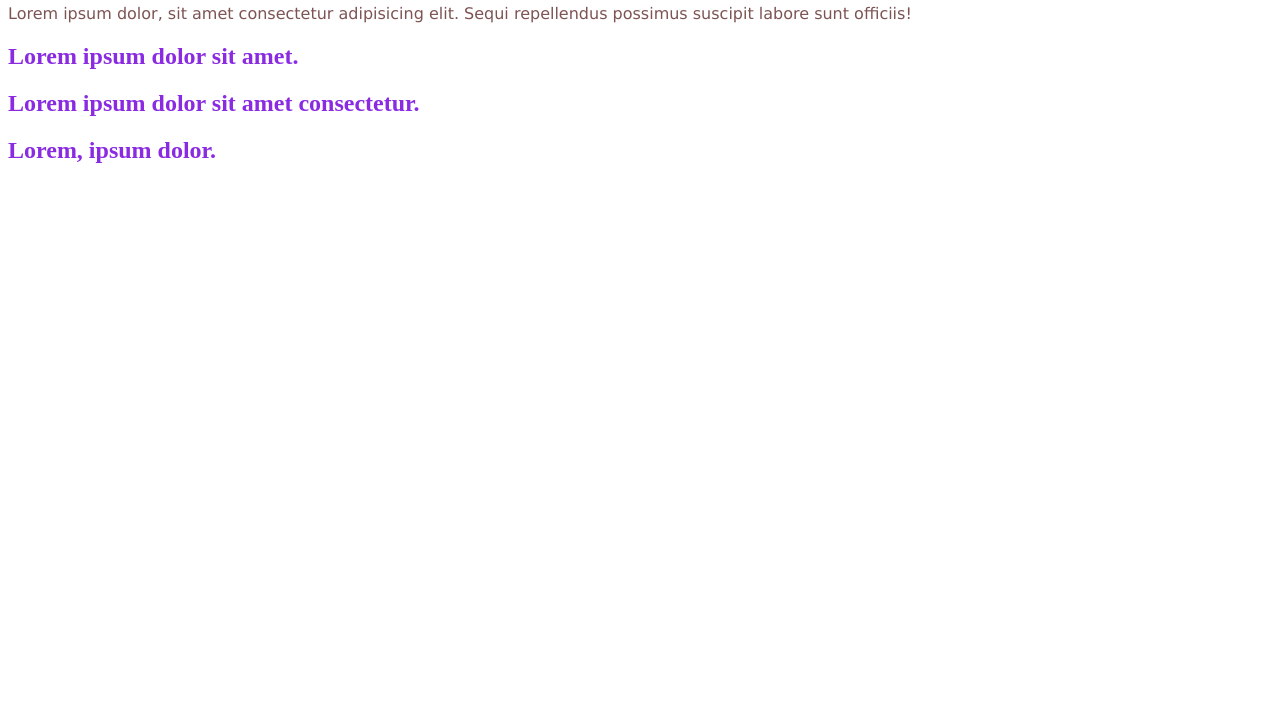
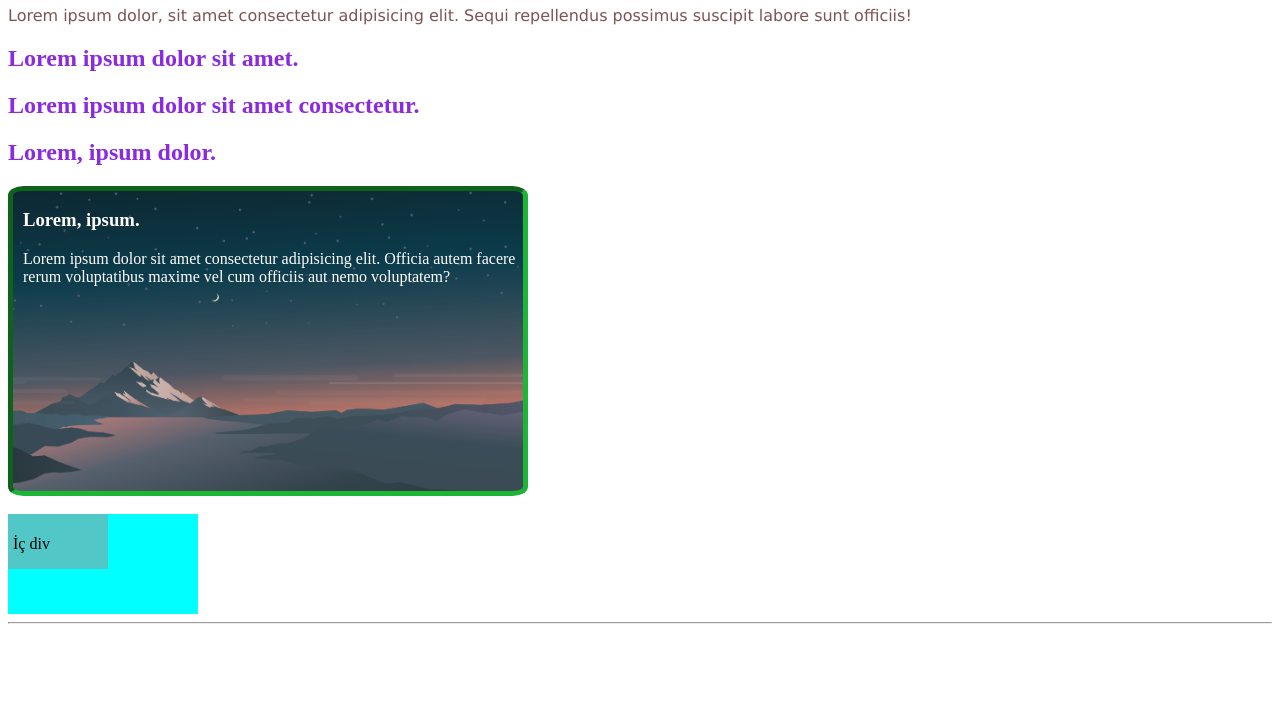
Before and after one commit to musagurgil/css_101, a plain HTML site: page index.html in a window 1280 px wide. Shown: the part 76-800 px from the top of the page. Drawn offline with Linux system fonts and the light colour scheme.

Commit message:
css_101 ogrenimDosyam guncellendi.

```diff
--- a/app.css
+++ b/app.css
@@ -8,3 +8,30 @@ h2 {
     "Lucida Sans Unicode", Geneva, Verdana, sans-serif;
   display: flex;
 }
+
+.renklendirmeDemo {
+  padding-left: 10px;
+  width: 500px;
+  height: 300px;
+  background-image: url(images/mountain1.png);
+  background-size: cover;
+  background-position: center;
+  color: white;
+  text-align: left;
+  border: 5px inset rgb(27, 182, 53);
+  border-radius: 3%;
+}
+
+.demoKutu {
+  background-color: aqua;
+  width: 15%;
+  height: 100px;
+}
+
+.demoKutu2 {
+  background-color: rgb(82, 199, 199);
+  width: 50%;
+  height: 50px;
+  padding-top: 5px;
+  padding-left: 5px;
+}
--- a/index.html
+++ b/index.html
@@ -9,7 +9,7 @@
         h1 {
             color: azure;
             background-color: blue;
-            font-family: 'Franklin Gothic Medium', 'Arial Narrow', Arial, sans-serif;
+            font-family: 'Gill Sans', 'Gill Sans MT', Calibri, 'Trebuchet MS', sans-serif;
         }
     </style>
     <link rel="stylesheet" href="app.css">
@@ -25,6 +25,19 @@
     <h2>Lorem ipsum dolor sit amet consectetur.</h2>
     <h2>Lorem, ipsum dolor.</h2>
 
+    <div class="renklendirmeDemo">
+        <h3>Lorem, ipsum.</h3>
+        <p>Lorem ipsum dolor sit amet consectetur adipisicing elit. Officia autem facere rerum voluptatibus maxime vel
+            cum officiis aut nemo voluptatem?</p>
+    </div><br>
+
+    <div class="demoKutu">
+        <div class="demoKutu2">
+            <p>İç div</p>
+        </div><br>
+    </div>
+    <hr>
+
 </body>
 
 </html>
```
Also changed, not shown: images/mountain1.png (added).
